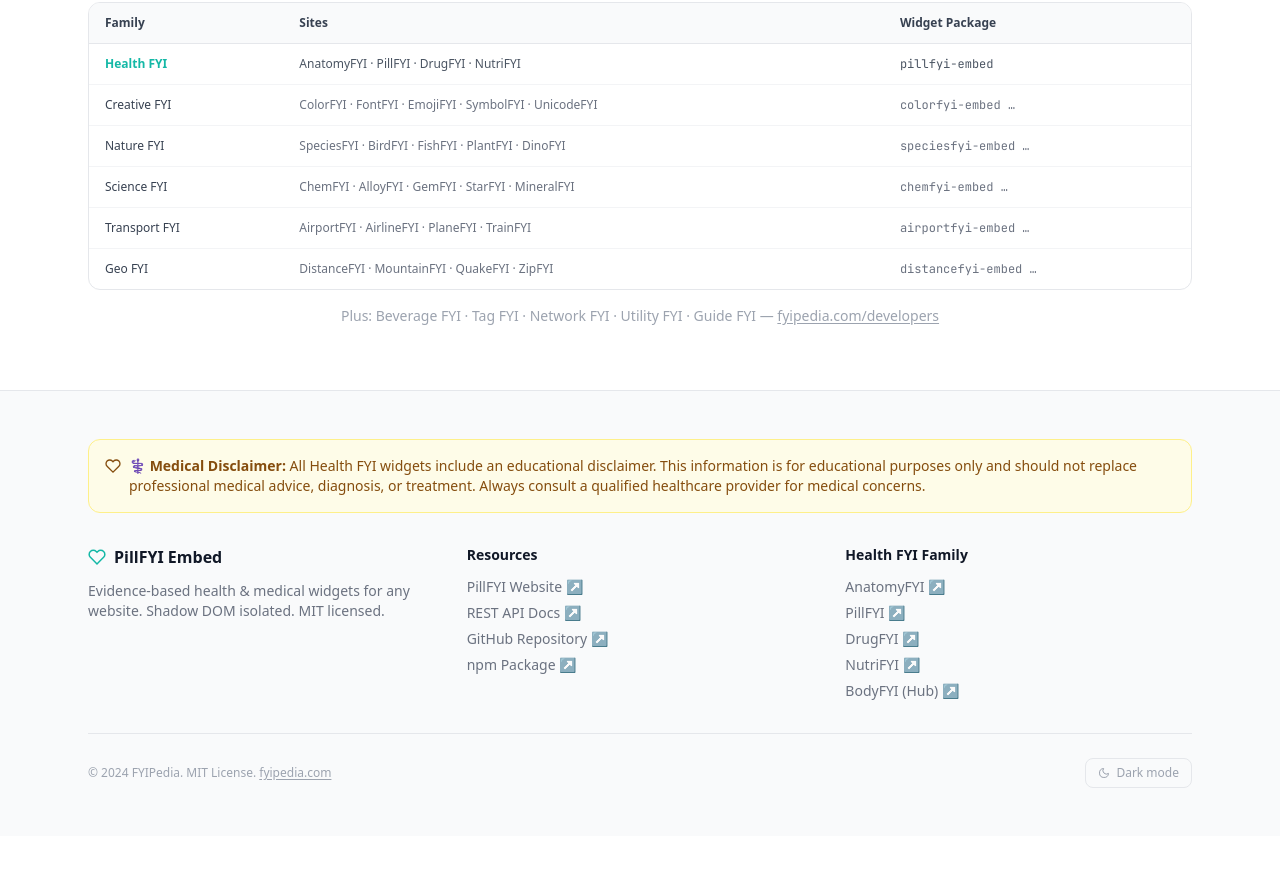
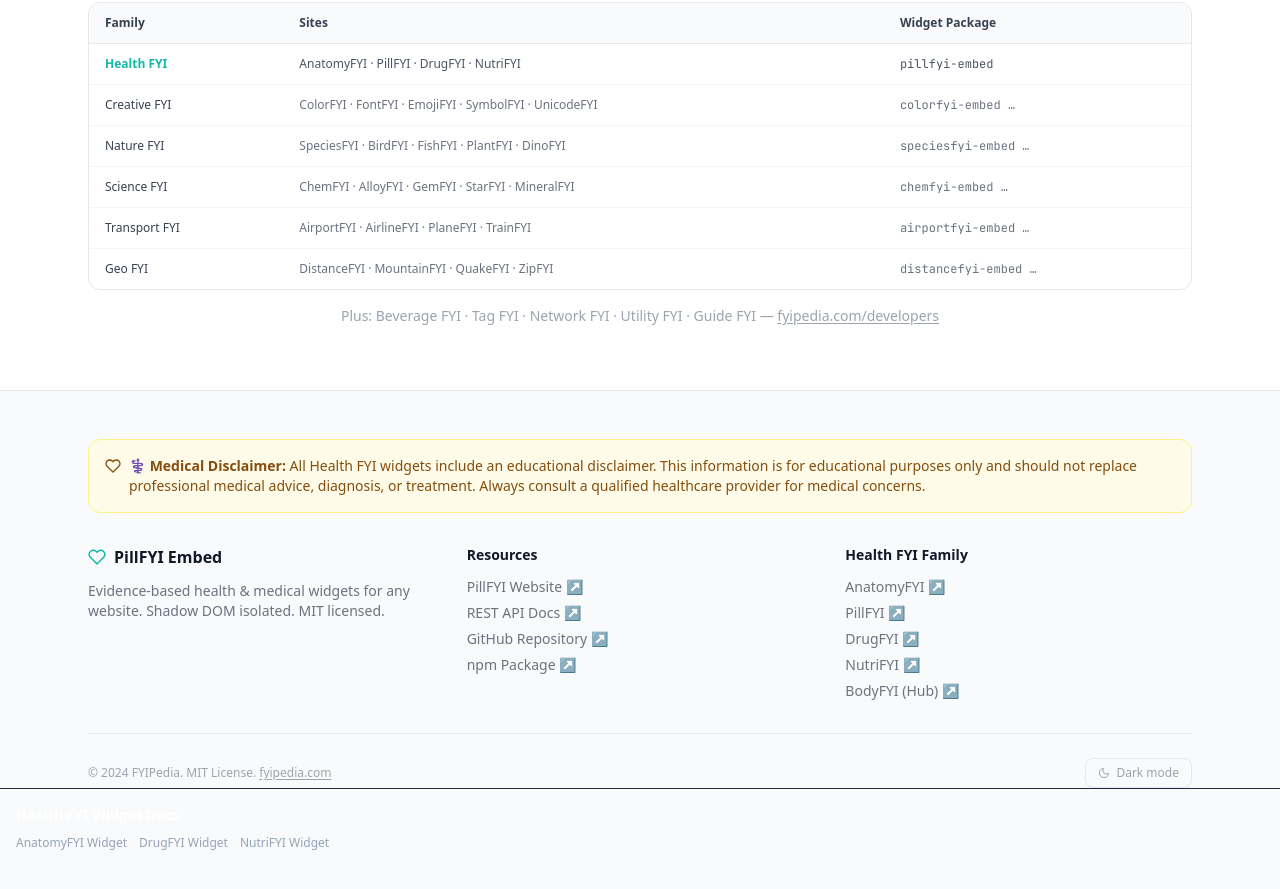
Before and after one commit to fyipedia/pillfyi-embed, a website: page docs/index.html in a window 1280 px wide. Shown: the part 4326-5215 px from the top of the page. Before the commit the page ends 5162 px from the top, so only its background shows below. Drawn offline with nearby package versions, Linux system fonts and the light colour scheme; a script that the page names is missing.

Commit message:
feat: add family widget cross-links in footer for SEO link equity

```diff
--- a/docs/index.html
+++ b/docs/index.html
@@ -882,6 +882,14 @@
       </button>
     </div>
   </div>
+    <div class="border-t border-slate-800 pt-4 mb-4 px-4">
+      <h4 class="font-bold text-white text-sm mb-2">Health FYI Widget Docs</h4>
+      <div class="flex flex-wrap gap-3 text-xs">
+            <a href="https://widget.anatomyfyi.com" target="_blank" rel="noopener" class="text-slate-400 hover:text-white py-0.5">AnatomyFYI Widget</a>
+            <a href="https://widget.drugfyi.com" target="_blank" rel="noopener" class="text-slate-400 hover:text-white py-0.5">DrugFYI Widget</a>
+            <a href="https://widget.nutrifyi.com" target="_blank" rel="noopener" class="text-slate-400 hover:text-white py-0.5">NutriFYI Widget</a>
+      </div>
+    </div>
 </footer>
 
 </body>
```
